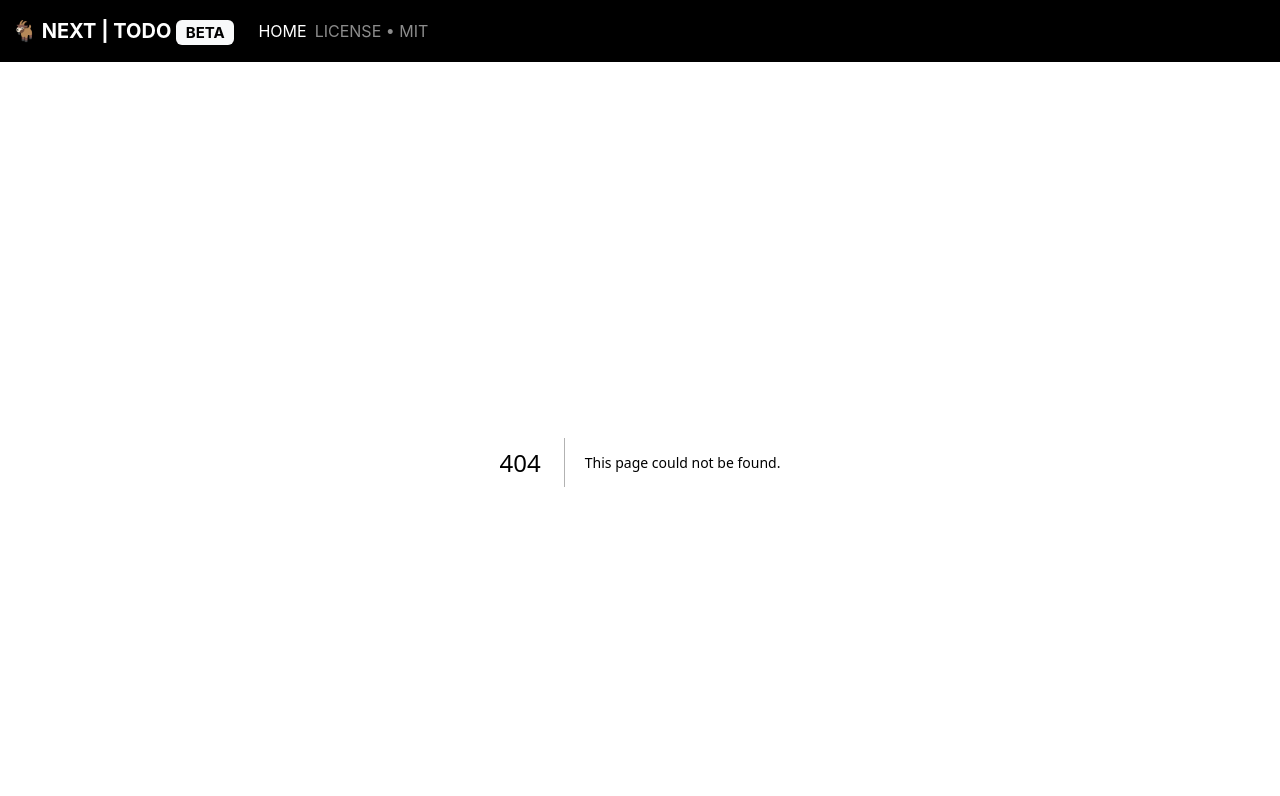
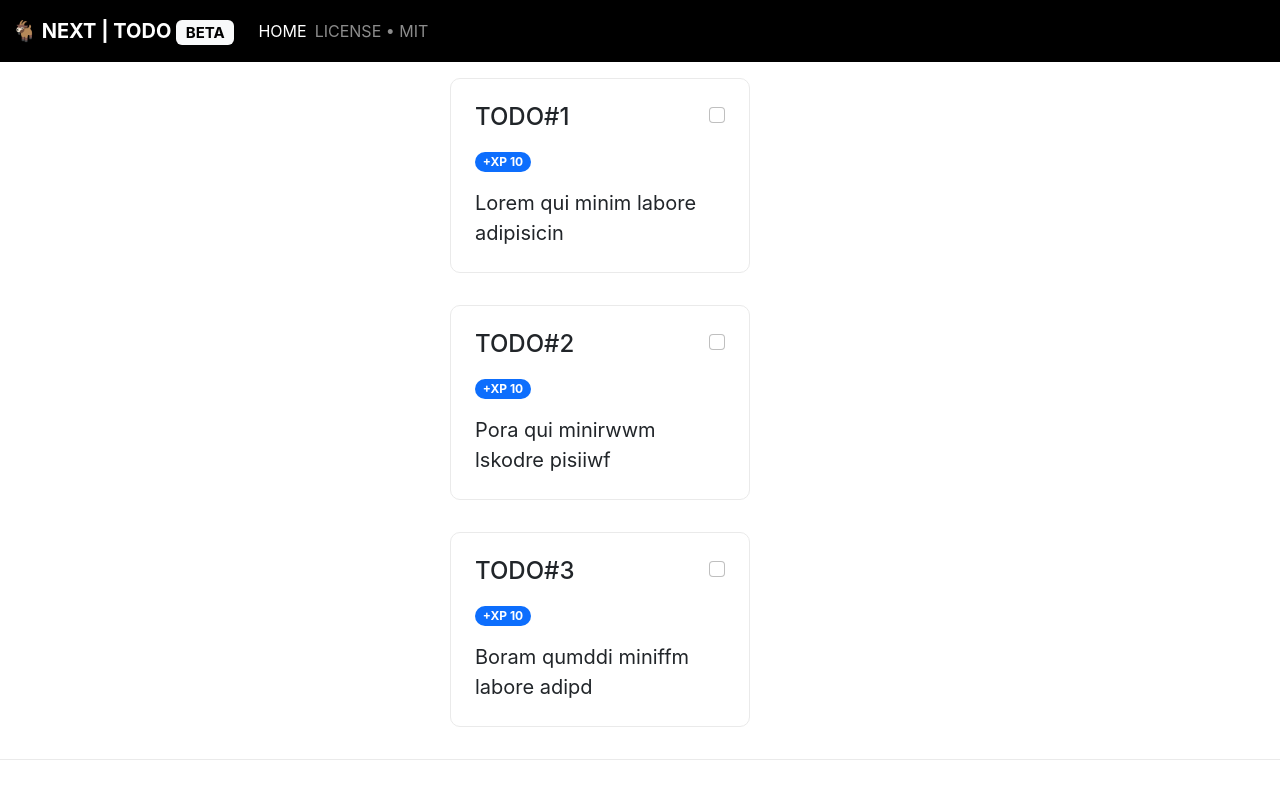
Before and after one commit to Ant1s0c1al/todo-webapp, a Next.js app in the folder next-todo-app/: page /todos in a window 1280 px wide. Before the commit this address had no page. Shown: the top 796 px of the page. Built offline with nearby package versions, Linux system fonts and the light colour scheme; data requests are answered from the project's data file.

Commit message:
[BUILD]: Data Fetching TODO Items from json-server

```diff
--- /dev/null
+++ b/next-todo-app/app/todos/page.tsx
@@ -0,0 +1,13 @@
+import TodoList from './todo-list';
+
+export default function Todos() {
+  return (
+    <>
+      <main>
+        <section>
+          <TodoList />
+        </section>
+      </main>
+    </>
+  );
+}
--- /dev/null
+++ b/next-todo-app/app/todos/todo-item.tsx
@@ -0,0 +1,34 @@
+'use client';
+
+// TypeScript | Types
+interface Todo {
+  id: number;
+  text: string;
+  complete: boolean;
+}
+
+import styles from '../page.module.scss';
+
+// Pass in a Prop >>> todo
+export default function TodoItem(todo: Todo) {
+  return (
+    <>
+      <div className={styles.grid}>
+        <div className={`${styles.card}`} href='#'>
+          <div className='d-flex justify-content-between'>
+            <h2>TODO#{todo.id}</h2>
+            <input
+              type='checkbox'
+              className='form-check-input'
+            />
+          </div>
+          <span
+            className='badge rounded-pill text-bg-primary text-white'
+          > +XP 10
+          </span>
+          <p className='pt-3'>{todo.text}</p>
+        </div>
+      </div>
+    </>
+  );
+}
--- /dev/null
+++ b/next-todo-app/app/todos/todo-list.tsx
@@ -0,0 +1,38 @@
+import TodoItem from './todo-item';
+
+// TypeScript | Types
+interface Todo {
+  id: number;
+  text: string;
+  complete: boolean;
+}
+
+// Data Fetching
+async function getTodos() {
+  const res = await fetch('http://localhost:5000/todos');
+  // Recommendation: handle errors
+  if (!res.ok) {
+    // This will activate the closest `error.js` Error Boundary
+    throw new Error('#Failed to fetch data!');
+  }
+
+  const todos: Todo[] = await res.json();
+  return todos;
+}
+
+// async
+export default async function TodoList() {
+  const todos = await getTodos();
+
+  return (
+    <>
+      <main>
+        <ul style={{ listStyleType: "none", padding: 0 }}>
+          {todos.map((todo) => (
+            <TodoItem todo={todo} key={todo.id} {...todo} />
+          ))}
+        </ul>
+      </main>
+    </>
+  );
+}
--- a/next-todo-app/db.json
+++ b/next-todo-app/db.json
@@ -3,17 +3,17 @@
     {
       "id": 1,
       "text": "Lorem qui minim labore adipisicin",
-      "important": false
+      "complete": false
     },
     {
       "id": 2,
       "text": "Pora qui minirwwm lskodre pisiiwf",
-      "important": true
+      "complete": true
     },
     {
       "id": 3,
       "text": "Boram qumddi miniffm labore adipd",
-      "important": true
+      "complete": true
     }
   ]
 }
--- a/next-todo-app/package.json
+++ b/next-todo-app/package.json
@@ -6,7 +6,8 @@
     "dev": "next dev",
     "build": "next build",
     "start": "next start",
-    "lint": "next lint"
+    "lint": "next lint",
+    "server": "json-server --watch db.json --port 5000"
   },
   "dependencies": {
     "@types/node": "18.11.9",
```
Also changed, not shown: next-todo-app/app/page.tsx (+8 -2 lines).
